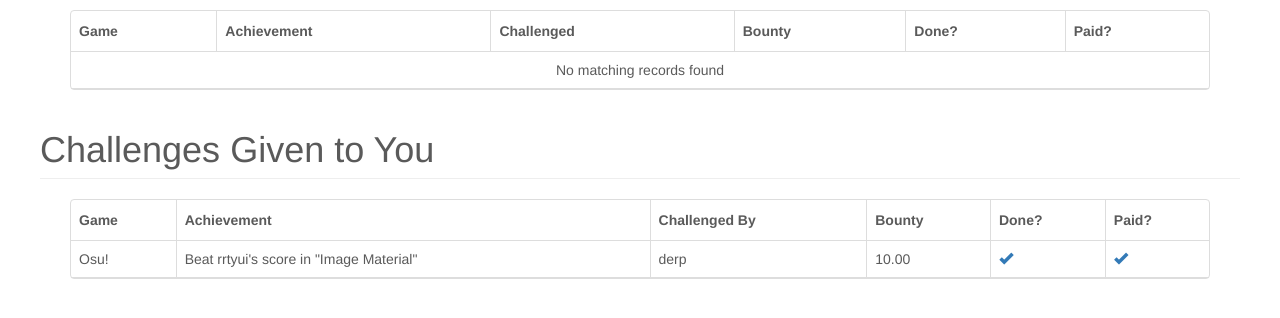
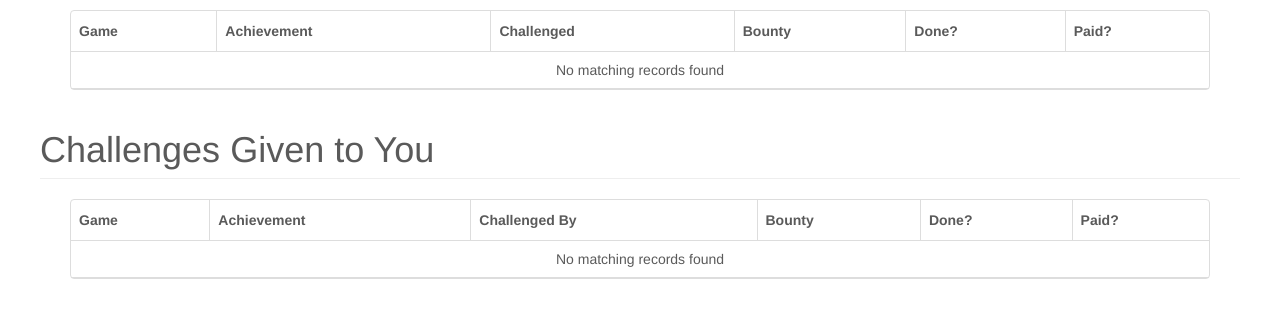
Before and after one commit to MarkRobbo/GreatUniHack2015, a PHP site: page /achievements.php?openid_assoc_handle=1 in a window 1280 px wide. Shown: the part 171-489 px from the top of the page. Run offline with PHP 8.4, Linux system fonts and the light colour scheme; the visitor is signed in with stand-in values (Sample User, id 1); tables that the repository leaves empty or names only in its code hold one stand-in row (values such as "Sample post").

Commit message:
second table printing

```diff
--- a/html/achievements.php
+++ b/html/achievements.php
@@ -87,21 +87,26 @@
               </tr>
             </thead>
             <tbody>
-              <tr>
-
-                <td>Osu!</td>
-                <td>Beat rrtyui's score in "Image Material"</td>
-                <td>derp</td>
-                <td>10.00</td>
-                <td><a class="tick" href="javascript:void(0)"
+<?php
+  foreach ($db->getChallengesMadeBy($_SESSION['steamID']) as $row)
+  {
+    echo '<tr>';
+    echo '<td>' . $steamAPI->getGameName($row['appID']) . '</td>';
+    echo '<td>' . $row['Achievement'] . '</td>';
+    $toUser = $db->getUserDetails($row['toUser']);
+    echo '<td>' . $toUser['name'] . '</td>';
+    echo '<td>' . $row['amount'] . '</td>';
+    echo '<td><a class="tick" href="javascript:void(0)"
                        title="Done">
                     <i class="glyphicon glyphicon-ok"></i>
-                </a></td>
-                <td><a class="cross" href="javascript:void(0)"
+                </a></td>';
+    echo '<td><a class="tick" href="javascript:void(0)"
                        title="Done">
                     <i class="glyphicon glyphicon-ok"></i>
-                </a></td>
-              </tr>
+                </a></td>';
+    echo '<tr>';
+  }
+?>
             </tbody>
           </table>
         </div>
```
